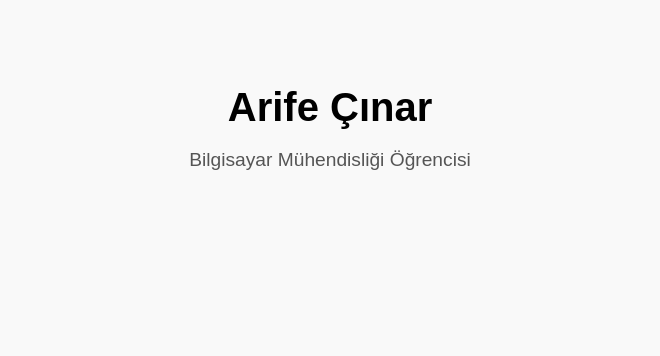
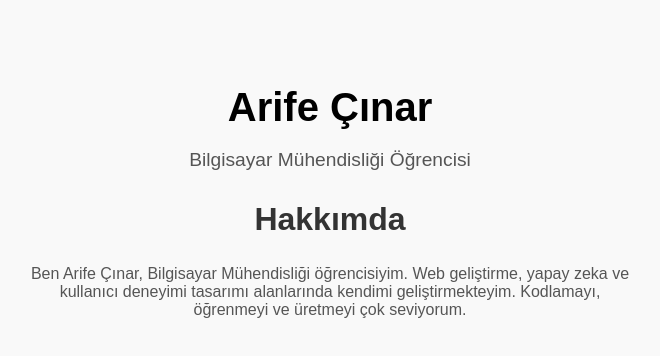
Before and after one commit to Arifecinar/yazilim-muhendisligi-odev, a plain HTML site: page OneDrive/Desktop/yazilim-muhendisligi-odev/-kisisel-web-sitesi/index.html in a window 1280 px wide. Shown: the whole page, without its empty margins (310-970 px from the left). Drawn offline with Linux system fonts and the light colour scheme.

Commit message:
📝 Gün 12: Hakkımda bölümü eklendi

```diff
--- a/OneDrive/Desktop/yazilim-muhendisligi-odev/-dijital-saat/style.css
+++ b/OneDrive/Desktop/yazilim-muhendisligi-odev/-dijital-saat/style.css
@@ -125,3 +125,6 @@ button.theme2 {
 button.theme2:hover {
     background-color: #444;
 }
+button {
+    margin: 10px 5px;
+}
--- a/OneDrive/Desktop/yazilim-muhendisligi-odev/-kisisel-web-sitesi/index.html
+++ b/OneDrive/Desktop/yazilim-muhendisligi-odev/-kisisel-web-sitesi/index.html
@@ -10,5 +10,10 @@
         <h1>Arife Çınar</h1>
         <p>Bilgisayar Mühendisliği Öğrencisi</p>
     </header>
+    <section id="about">
+        <h2>Hakkımda</h2>
+        <p>Ben Arife Çınar, Bilgisayar Mühendisliği öğrencisiyim. Web geliştirme, yapay zeka ve kullanıcı deneyimi tasarımı alanlarında kendimi geliştirmekteyim. Kodlamayı, öğrenmeyi ve üretmeyi çok seviyorum.</p>
+    </section>
+
 </body>
 </html>
--- a/OneDrive/Desktop/yazilim-muhendisligi-odev/-kisisel-web-sitesi/style.css
+++ b/OneDrive/Desktop/yazilim-muhendisligi-odev/-kisisel-web-sitesi/style.css
@@ -14,3 +14,18 @@ header p {
     font-size: 1.2rem;
     color: #555;
 }
+section {
+    margin-top: 30px;
+}
+
+section h2 {
+    font-size: 2rem;
+    color: #333;
+}
+
+section p {
+    font-size: 1rem;
+    color: #555;
+    max-width: 600px;
+    margin: 0 auto;
+}
```
